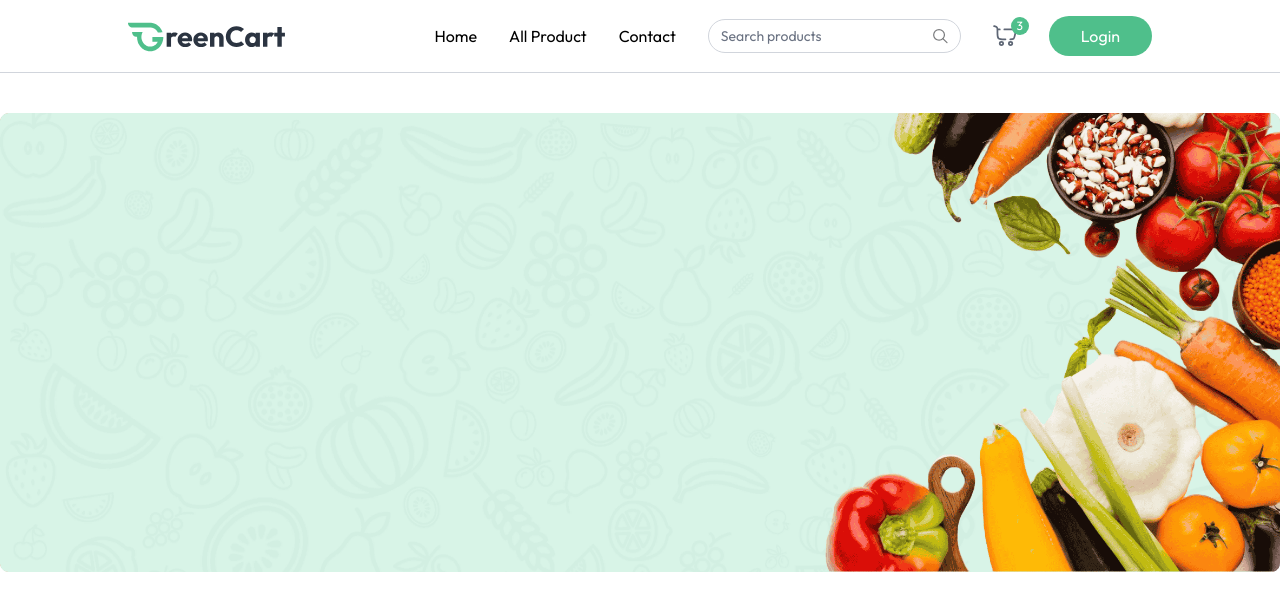
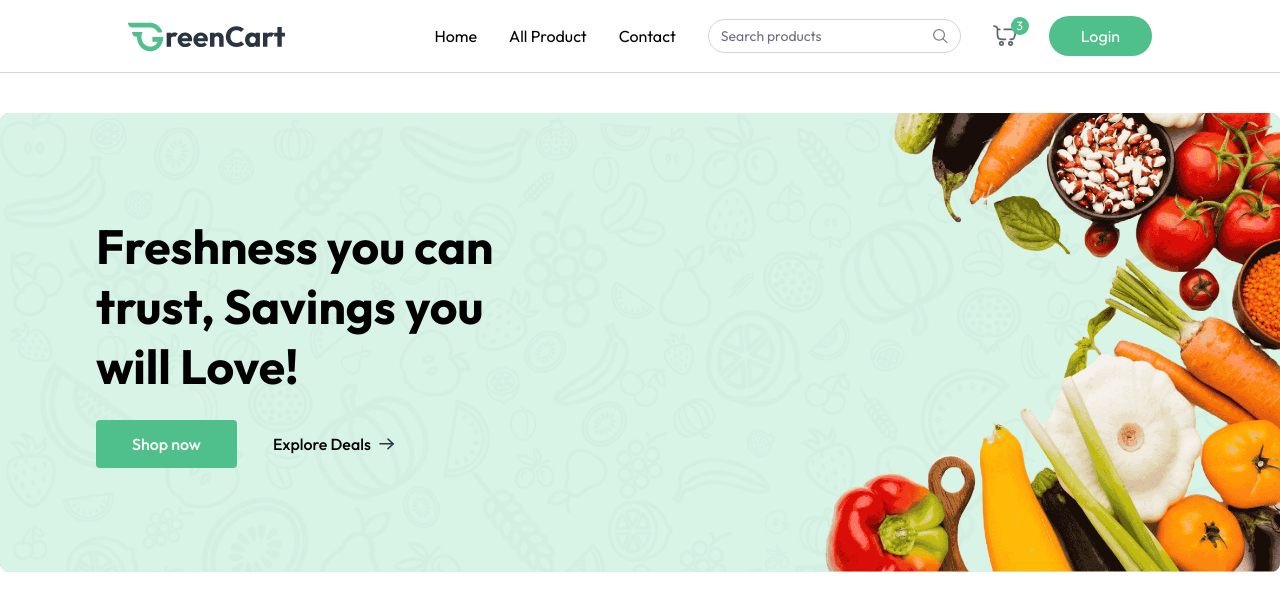
Before and after one commit to Manikandan1818/freshcart, a React (Vite) app in the folder client/: page / in a window 1280 px wide. Shown: the top 610 px of the page. Built offline with nearby package versions, Linux system fonts and the light colour scheme.

Commit message:
banner componet completed

```diff
--- a/client/src/components/Banner.jsx
+++ b/client/src/components/Banner.jsx
@@ -1,5 +1,6 @@
 import React from "react";
 import { assets } from "../assets/assets";
+import { Link } from "react-router-dom";
 
 const Banner = () => {
   return (
@@ -14,6 +15,39 @@ const Banner = () => {
         className="w-full md:hidden"
         alt="banner"
       />
+      <div className="absolute inset-0 flex flex-col items-center md:items-start justify-end md:justify-center pb-24 md:pb-0 px-4 md:pl-18 lg:pl-24">
+        <h1
+          className="text-3xl md:text-4xl lg:text-5xl font-bold text-center md:text-left max-w-72 md:max-w-80 lg:max-w-105 leading-tight lg:leading-15
+        "
+        >
+          Freshness you can trust, Savings you will Love!
+        </h1>
+
+        <div className="flex items-center mt-6 font-medium">
+          <Link
+            to={"/products"}
+            className="group flex items-center gap-2 px-7 md:px-9 py-3 bg-primary hover:bg-primary-dull transition rounded text-white cursor-pointer"
+          >
+            Shop now{" "}
+            <img
+              src={assets.white_arrow_icon}
+              className="md:hidden transition group-focus:translate-x-1"
+              alt="arrow"
+            />
+          </Link>
+          <Link
+            to={"/products"}
+            className="group hidden md:flex items-center gap-2 px-9 py-3 cursor-pointer"
+          >
+            Explore Deals{" "}
+            <img
+              src={assets.black_arrow_icon}
+              className="transition group-hover:translate-x-1"
+              alt="arrow"
+            />
+          </Link>
+        </div>
+      </div>
     </div>
   );
 };
```
